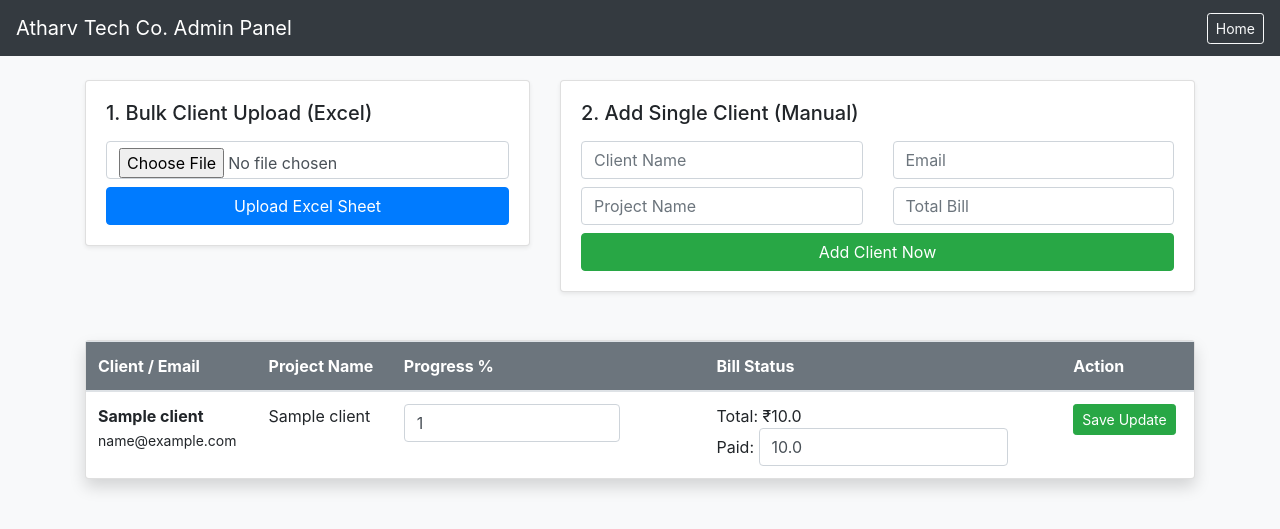
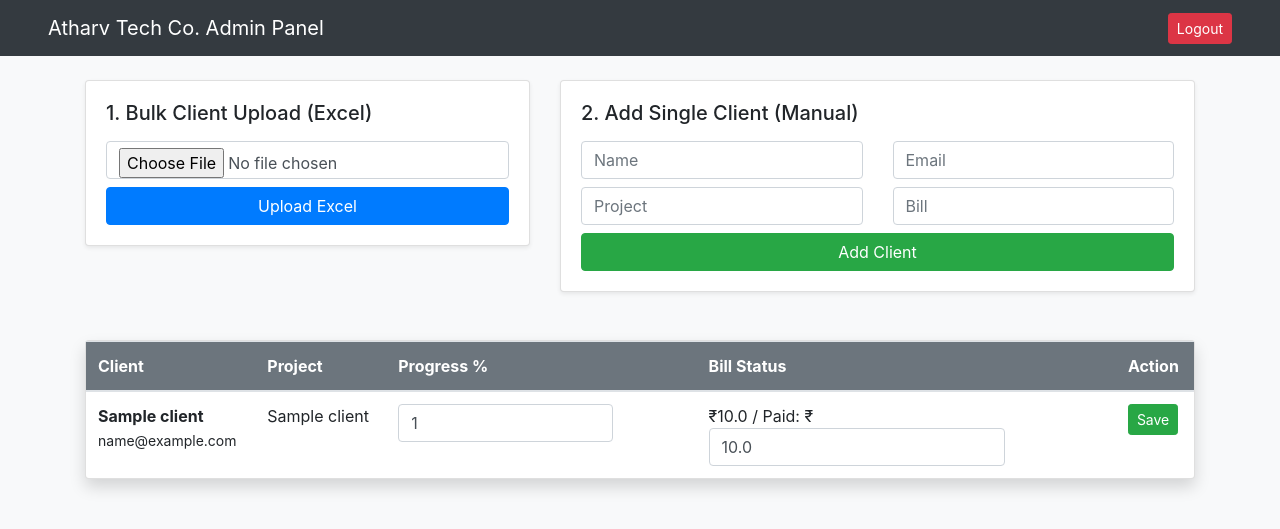
Before and after one commit to careatc1-pixel/Atharv_ERP, a Flask app: page /admin in a window 1280 px wide. Shown: the top 529 px of the page. Run offline with Flask 3, Linux system fonts and the light colour scheme; the visitor is signed in with stand-in values (Sample User, id 1); tables that the repository leaves empty hold one stand-in row (values such as "Sample post").

Commit message:
Update admin.html

```diff
--- a/templates/admin.html
+++ b/templates/admin.html
@@ -5,37 +5,32 @@
     <link rel="stylesheet" href="https://cdn.jsdelivr.net/npm/bootstrap@4.6.2/dist/css/bootstrap.min.css">
 </head>
 <body class="bg-light">
-    <nav class="navbar navbar-dark bg-dark mb-4">
+    <nav class="navbar navbar-dark bg-dark mb-4 px-5">
         <span class="navbar-brand">Atharv Tech Co. Admin Panel</span>
-        <a href="/" class="btn btn-outline-light btn-sm">Home</a>
+        <a href="/logout" class="btn btn-danger btn-sm">Logout</a>
     </nav>
     <div class="container">
         <div class="row">
             <div class="col-md-5">
-                <div class="card shadow-sm mb-4">
-                    <div class="card-body">
+                <div class="card shadow-sm mb-4"><div class="card-body">
                     <h5>1. Bulk Client Upload (Excel)</h5>
                     <form action="/upload" method="POST" enctype="multipart/form-data" class="mt-3">
                         <input type="file" name="file" class="form-control mb-2" required>
-                            <button type="submit" class="btn btn-primary btn-block">Upload Excel Sheet</button>
+                        <button type="submit" class="btn btn-primary btn-block">Upload Excel</button>
                     </form>
+                </div></div>
             </div>
-                </div>
-            </div>
-
             <div class="col-md-7">
-                <div class="card shadow-sm mb-4">
-                    <div class="card-body">
+                <div class="card shadow-sm mb-4"><div class="card-body">
                     <h5>2. Add Single Client (Manual)</h5>
                     <form action="/add-single" method="POST" class="row mt-3">
-                            <div class="col-6"><input type="text" name="name" class="form-control mb-2" placeholder="Client Name" required></div>
+                        <div class="col-6"><input type="text" name="name" class="form-control mb-2" placeholder="Name" required></div>
                         <div class="col-6"><input type="email" name="email" class="form-control mb-2" placeholder="Email" required></div>
-                            <div class="col-6"><input type="text" name="project" class="form-control mb-2" placeholder="Project Name"></div>
-                            <div class="col-6"><input type="number" name="bill" class="form-control mb-2" placeholder="Total Bill"></div>
-                            <div class="col-12"><button type="submit" class="btn btn-success btn-block">Add Client Now</button></div>
+                        <div class="col-6"><input type="text" name="project" class="form-control mb-2" placeholder="Project"></div>
+                        <div class="col-6"><input type="number" name="bill" class="form-control mb-2" placeholder="Bill"></div>
+                        <div class="col-12"><button type="submit" class="btn btn-success btn-block">Add Client</button></div>
                     </form>
-                    </div>
-                </div>
+                </div></div>
             </div>
         </div>
 
@@ -43,13 +38,7 @@
             <div class="table-responsive">
                 <table class="table mb-0">
                     <thead class="bg-secondary text-white">
-                        <tr>
-                            <th>Client / Email</th>
-                            <th>Project Name</th>
-                            <th>Progress %</th>
-                            <th>Bill Status</th>
-                            <th>Action</th>
-                        </tr>
+                        <tr><th>Client</th><th>Project</th><th>Progress %</th><th>Bill Status</th><th>Action</th></tr>
                     </thead>
                     <tbody>
                         {% for client in clients %}
@@ -58,11 +47,8 @@
                                 <td><strong>{{ client.name }}</strong><br><small>{{ client.email }}</small></td>
                                 <td>{{ client.project_name }}</td>
                                 <td><input type="number" name="progress" value="{{client.progress}}" class="form-control w-75" max="100"></td>
-                                <td>
-                                    Total: ₹{{ client.total_bill }}<br>
-                                    Paid: <input type="number" name="paid" value="{{client.paid_amount}}" class="form-control w-75 d-inline">
-                                </td>
-                                <td><button type="submit" class="btn btn-sm btn-success">Save Update</button></td>
+                                <td>₹{{ client.total_bill }} / Paid: ₹<input type="number" name="paid" value="{{client.paid_amount}}" class="form-control w-75 d-inline"></td>
+                                <td><button type="submit" class="btn btn-sm btn-success">Save</button></td>
                             </form>
                         </tr>
                         {% endfor %}
```
Lines whose indentation alone changed are shown as unchanged.
